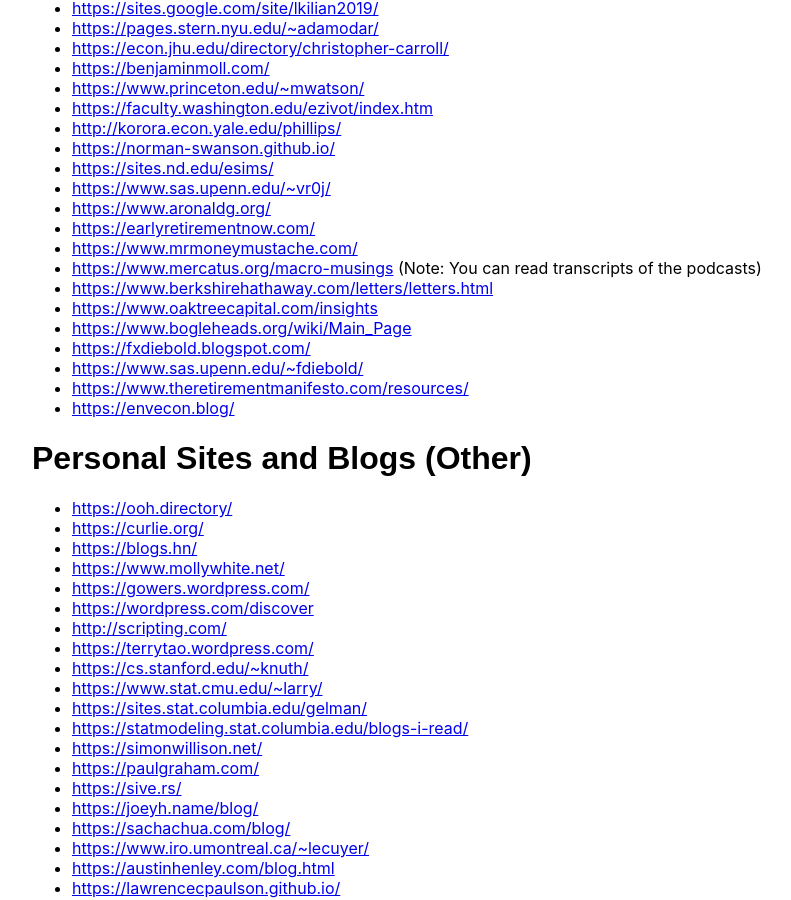
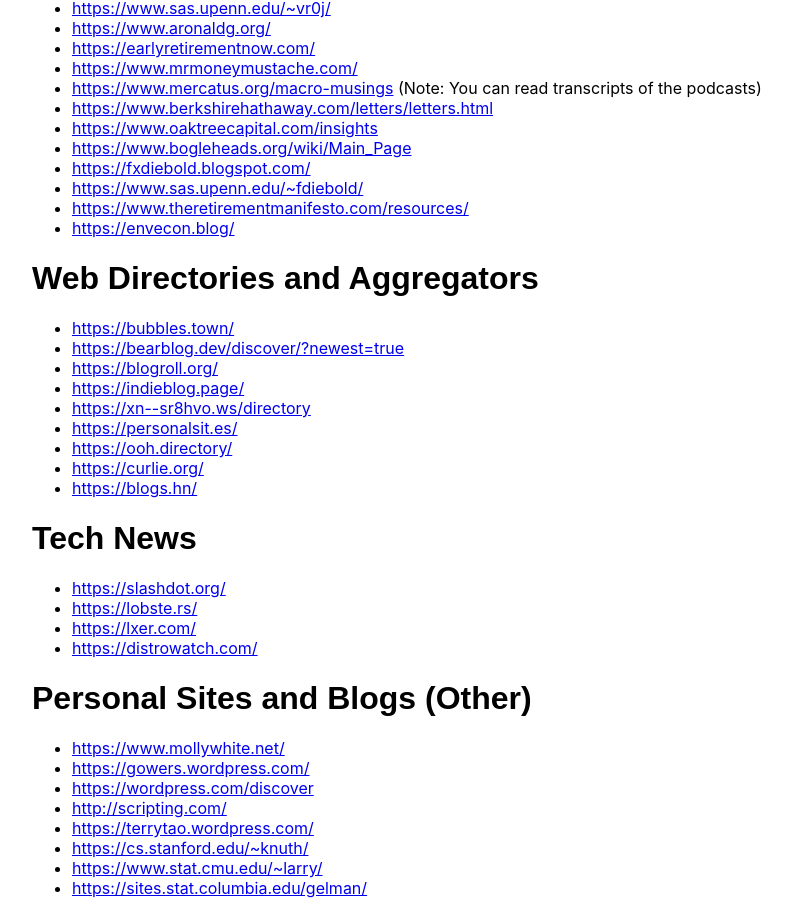
Before and after one commit to bachmeil/the-blog, a Jekyll site: the page built from _posts/2026-06-20-finding-content.md, in a window 1280 px wide and 900 px high, scrolled down 2063 px. Shown: the whole window, without its empty margins (218-1009 px from the left). Built offline with Jekyll 4.4.1, drawn with Linux system fonts in a browser that asks for light colours; some of the changed text lies outside the part shown.

Commit message:
More content

```diff
--- a/_posts/2026-06-20-finding-content.md
+++ b/_posts/2026-06-20-finding-content.md
@@ -28,14 +28,6 @@
 - <https://plaintextsports.com/>
 - <https://allsports.org/>
 - <https://www.newyorkfed.org/research/calendars/nationalecon_cal>
-
-# Tech News
-
-- <https://slashdot.org/>
-- <https://lobste.rs/>
-- <https://bubbles.town/>
-- <https://lxer.com/>
-- <https://distrowatch.com/>
 
 # Economics
 
@@ -108,11 +100,27 @@
 - <https://www.theretirementmanifesto.com/resources/>
 - <https://envecon.blog/>
 
-# Personal Sites and Blogs (Other)
+# Web Directories and Aggregators
 
+- <https://bubbles.town/>
+- <https://bearblog.dev/discover/?newest=true>
+- <https://blogroll.org/>
+- <https://indieblog.page/>
+- <https://xn--sr8hvo.ws/directory>
+- <https://personalsit.es/>
 - <https://ooh.directory/>
 - <https://curlie.org/>
 - <https://blogs.hn/>
+
+# Tech News
+
+- <https://slashdot.org/>
+- <https://lobste.rs/>
+- <https://lxer.com/>
+- <https://distrowatch.com/>
+
+# Personal Sites and Blogs (Other)
+
 - <https://www.mollywhite.net/>
 - <https://gowers.wordpress.com/>
 - <https://wordpress.com/discover>
```
